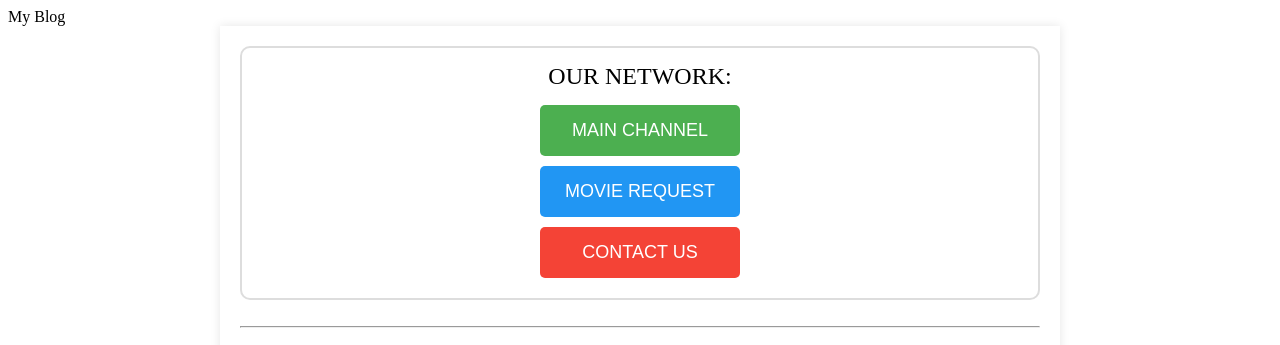
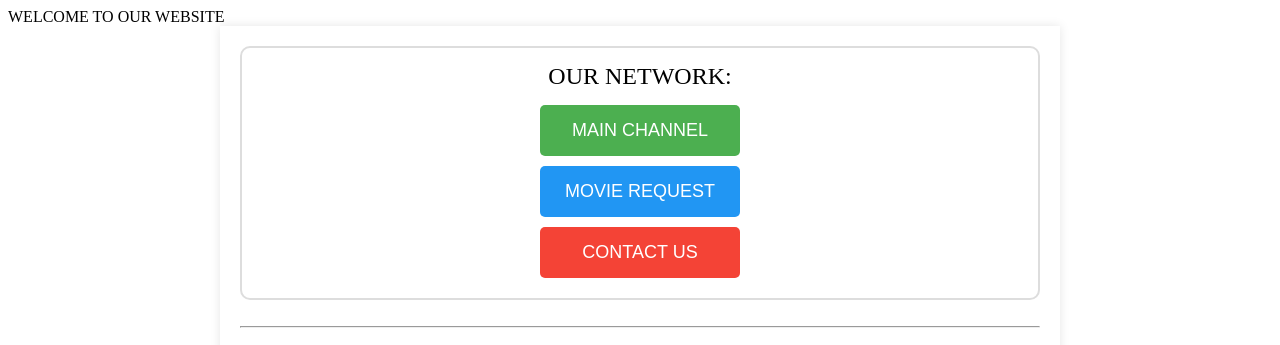
Before and after one commit to aklinksz001/BLOGGER-ALTER, a plain HTML site: page posts/post1.html in a window 1280 px wide. Shown: the top 345 px of the page. Drawn offline with Linux system fonts and the light colour scheme; files that its build step writes are made by us from their sources.

Commit message:
Update post1.html

```diff
--- a/posts/post1.html
+++ b/posts/post1.html
@@ -3,7 +3,7 @@
 <head>
     <meta charset="UTF-8">
     <meta name="viewport" content="width=device-width, initial-scale=1.0">
-    <title>Post 1</title>
+    <title>DRAMA POINT</title>
     <link rel="stylesheet" href="styles.css">
 
 
@@ -19,7 +19,7 @@
 </head>
 <body>
     <header>
-        <nav>My Blog</nav>
+        <nav>WELCOME TO OUR WEBSITE</nav>
     </header>
 
     <main>
```
